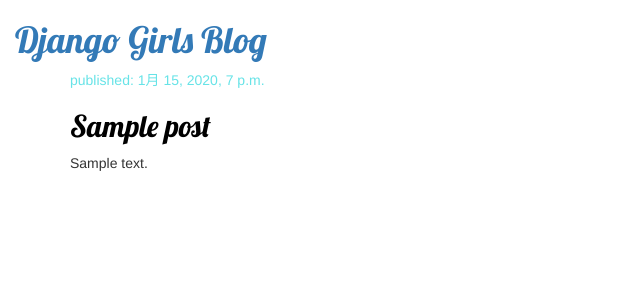
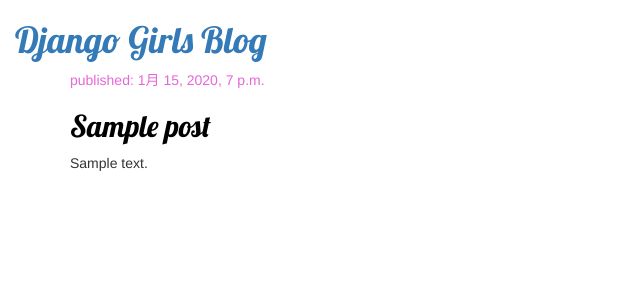
Before and after one commit to YasuhiroYano/my-first-blog, a Django app: page / in a window 1280 px wide. Shown: the top 300 px of the page, without its empty margins (0-640 px from the left). Run offline with Django 3.2, Linux system fonts and the light colour scheme; tables that the repository leaves empty hold one stand-in row (values such as "Sample post"); some libraries are stand-ins or nearby versions.

Commit message:
test 0422

```diff
--- a/blog/static/css/blog.css
+++ b/blog/static/css/blog.css
@@ -19,7 +19,7 @@ h1, h2, h3, h4 {
 }
 
 .date {
-    color: #67e3e7;
+    color: #e767d6;
 }
 
 .save {
```
